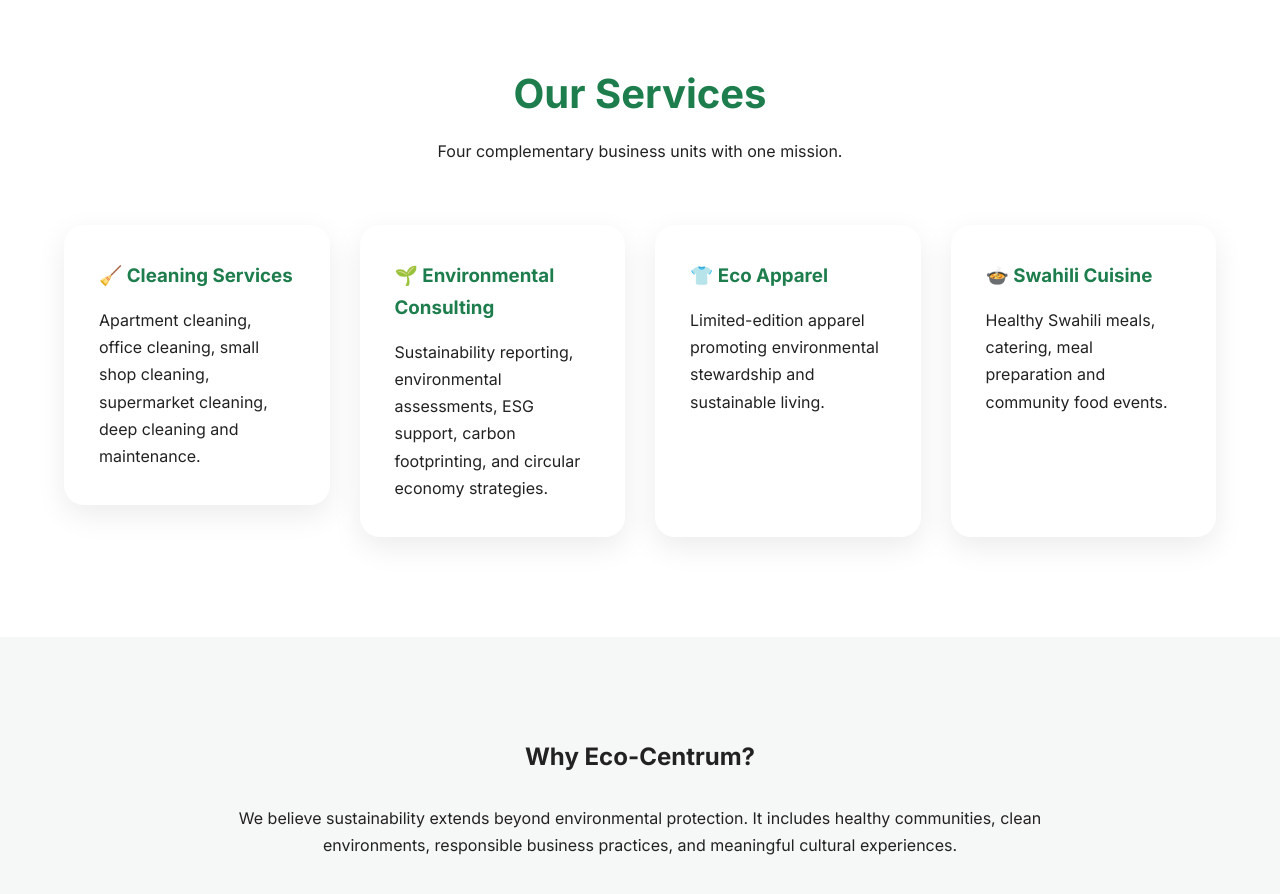
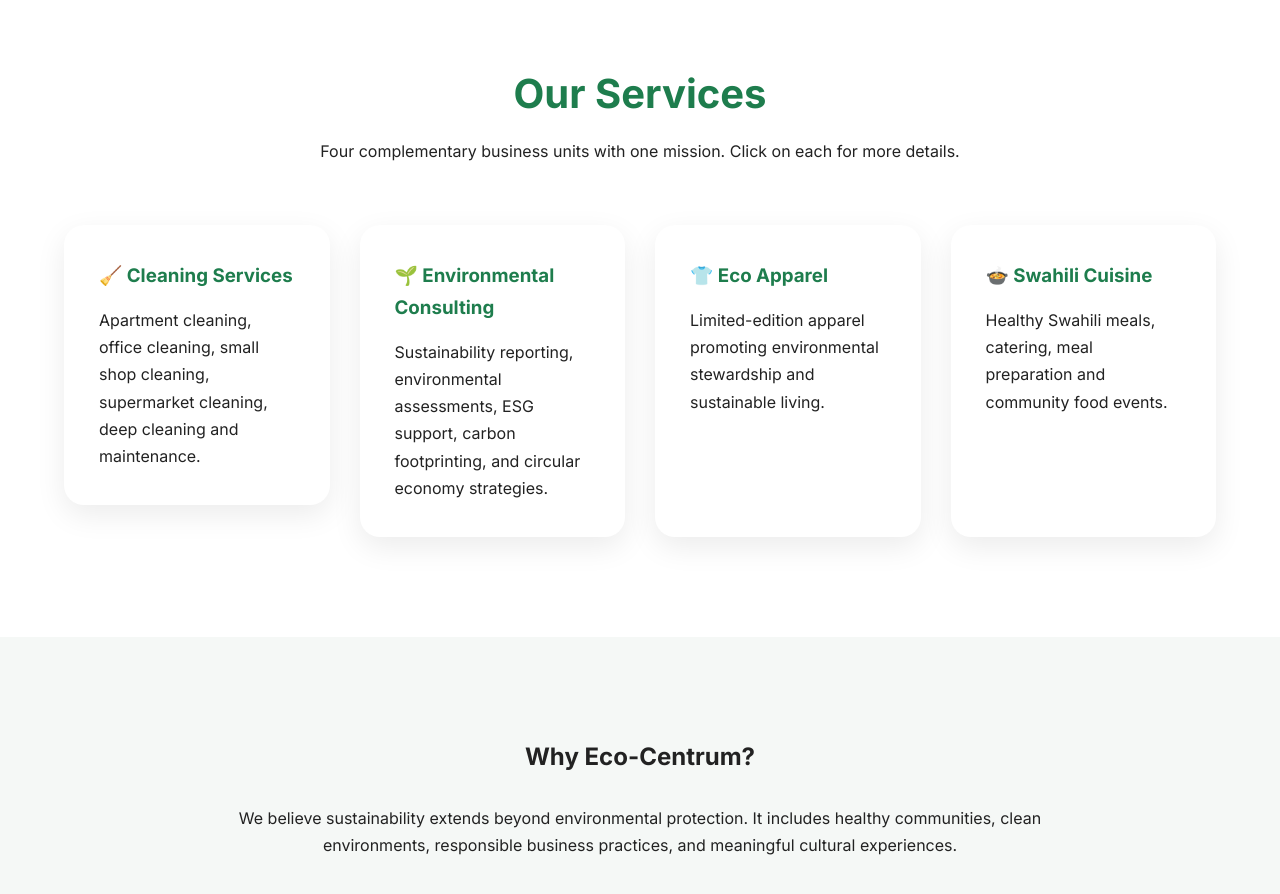
Before and after one commit to oukookowa/Ecocentrum, a plain HTML site: page index.html in a window 1280 px wide. Shown: the part 840-1734 px from the top of the page. Drawn offline with Linux system fonts and the light colour scheme.

Commit message:
Added a line, Click on each for more details, to enable ease of use and navigation

```diff
--- a/index.html
+++ b/index.html
@@ -67,7 +67,7 @@
 
     <div class="section-title">
         <h2>Our Services</h2>
-        <p>Four complementary business units with one mission.</p>
+        <p>Four complementary business units with one mission. Click on each for more details.</p>
     </div>
 
     <div class="services-grid">
```
